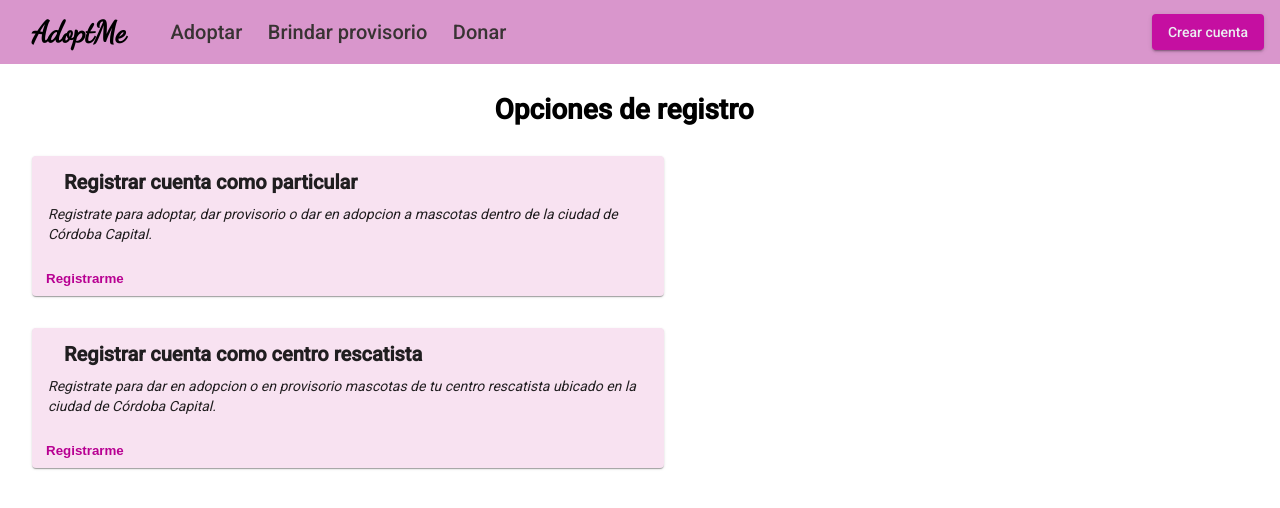
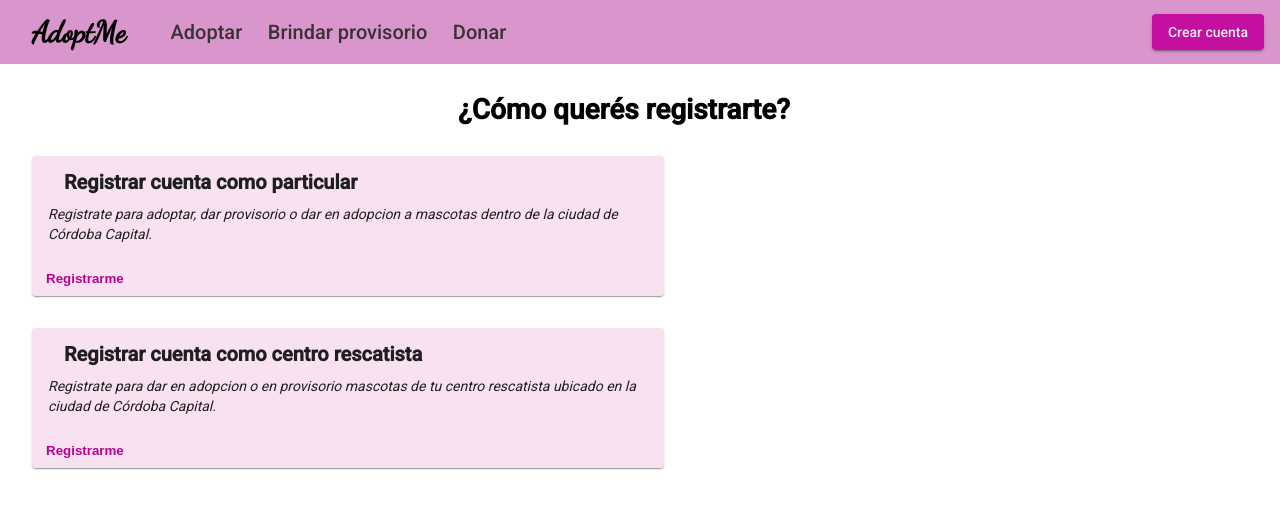
Before and after one commit to grupo5-proyecto5k4/adoptmefrontend, an Angular app: page / in a window 1280 px wide. Shown: the top 508 px of the page. Built offline with nearby package versions, Linux system fonts and the light colour scheme.

Commit message:
cambio titulo

```diff
--- a/src/app/pages/signup-options/signup-options.component.ts
+++ b/src/app/pages/signup-options/signup-options.component.ts
@@ -13,7 +13,7 @@ import { SignupParticularComponent } from 'src/app/components/signup-particular/
 
 
 export class SignupOptionsComponent {
-    Titulo = "Opciones de registro";
+    Titulo = "¿Cómo querés registrarte?";
 
     constructor(private dialog: MatDialog) { }
 
```
